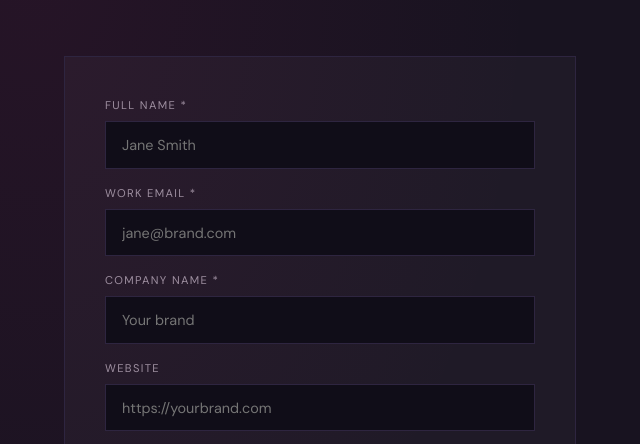
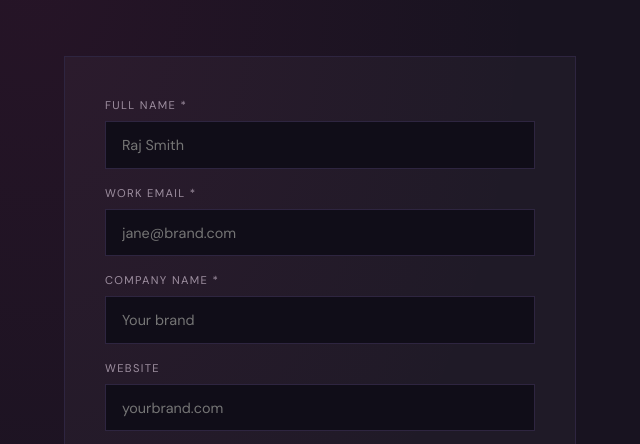
Before and after one commit to flavorgroup/fb-landing-page, a plain HTML site: page index-v2_17.html in a window 1280 px wide. Shown: the part 6660-7104 px from the top of the page, 608-1248 px from the left. Drawn offline with Linux system fonts and the light colour scheme.

Commit message:
Add files via upload

```diff
--- a/index-v2_17.html
+++ b/index-v2_17.html
@@ -821,7 +821,7 @@
     <form class="cta-form reveal" id="auditForm" action="https://docs.google.com/forms/d/e/1FAIpQLSfZR84qyWUdOmusm1kmzdGMi1IR8GvEL1X5oEmcXH9lQ3fQOA/formResponse" method="POST" target="hidden_iframe" onsubmit="return handleFormSubmit()">
       <div class="form-group">
         <label>Full Name *</label>
-        <input type="text" name="entry.1403163368" placeholder="Jane Smith" required>
+        <input type="text" name="entry.1403163368" placeholder="Raj Smith" required>
       </div>
       <div class="form-group">
         <label>Work Email *</label>
@@ -833,7 +833,7 @@
       </div>
       <div class="form-group">
         <label>Website</label>
-        <input type="url" name="entry.2038837890" placeholder="https://yourbrand.com">
+        <input type="text" name="entry.2038837890" placeholder="yourbrand.com">
       </div>
       <div class="form-group">
         <label>Monthly Influencer Budget</label>
```
